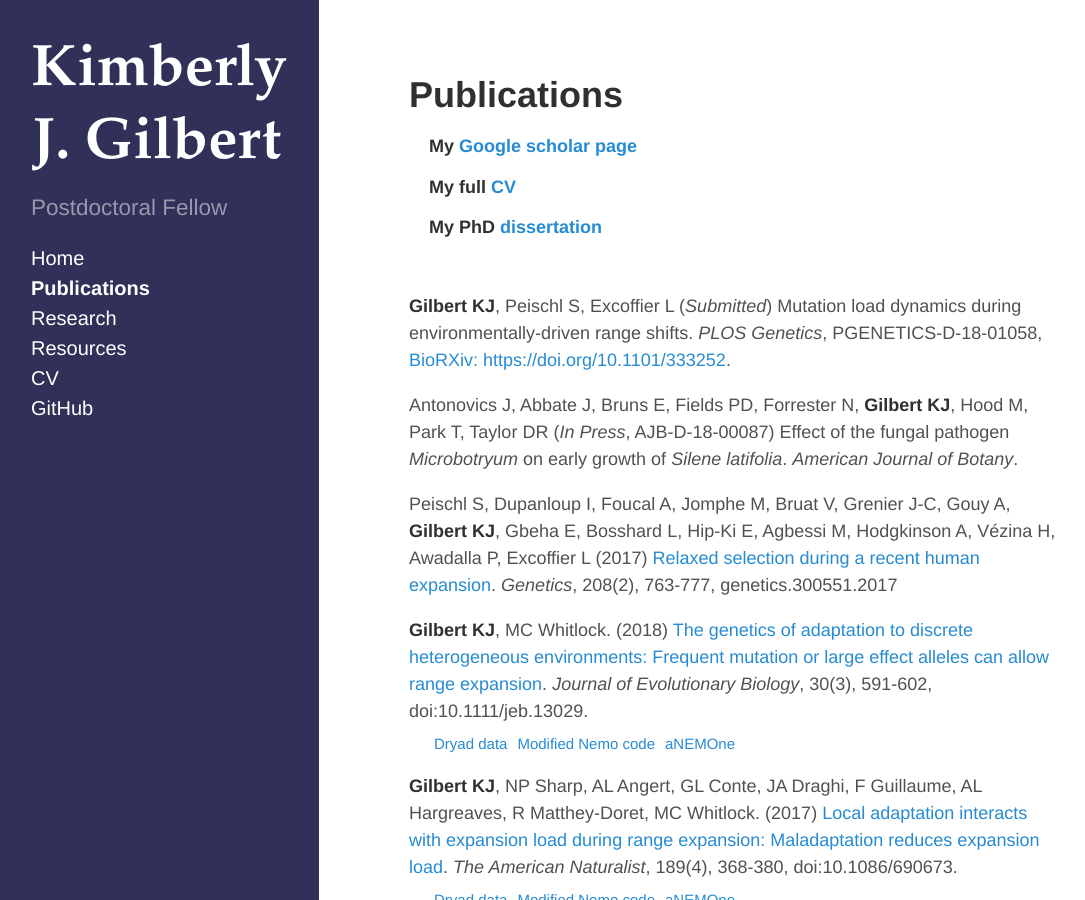
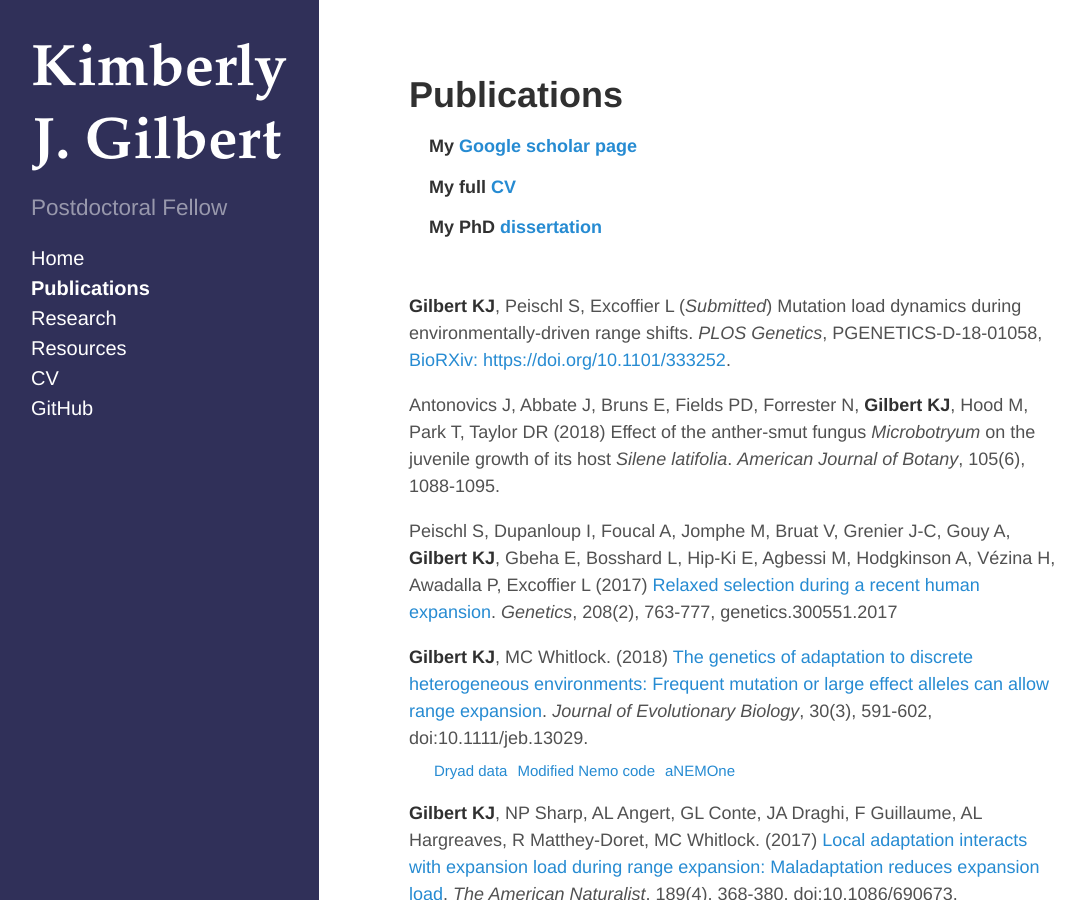
Before and after one commit to kjgilbert/kjgilbert.github.io, a Jekyll site: the page built from publications.md, in a window 1280 px wide and 900 px high. Shown: the whole window, without its empty margins (5-1090 px from the left). Built offline with Jekyll 4.4.1, drawn with Linux system fonts in a browser that asks for light colours; Markdown is read by kramdown in place of the engine named in the settings.

Commit message:
update with silene paper

```diff
--- a/publications.md
+++ b/publications.md
@@ -11,7 +11,7 @@ title: Publications
 
 **Gilbert KJ**, Peischl S, Excoffier L (*Submitted*) Mutation load dynamics during environmentally-driven range shifts. *PLOS Genetics*, PGENETICS-D-18-01058, [BioRXiv: https://doi.org/10.1101/333252](https://www.biorxiv.org/content/early/2018/05/29/333252).
 
-Antonovics J, Abbate J, Bruns E, Fields PD, Forrester N, **Gilbert KJ**, Hood M, Park T, Taylor DR (*In Press*, AJB-D-18-00087) Effect of the fungal pathogen *Microbotryum* on early growth of *Silene latifolia*. *American Journal of Botany*.
+Antonovics J, Abbate J, Bruns E, Fields PD, Forrester N, **Gilbert KJ**, Hood M, Park T, Taylor DR (2018) Effect of the anther-smut fungus *Microbotryum* on the juvenile growth of its host *Silene latifolia*. *American Journal of Botany*, 105(6), 1088-1095.
 
 Peischl S, Dupanloup I, Foucal A, Jomphe M, Bruat V, Grenier J-C, Gouy A, **Gilbert KJ**, Gbeha E, Bosshard L, Hip-Ki E, Agbessi M, Hodgkinson A, Vézina H, Awadalla P, Excoffier L (2017) [Relaxed selection during a recent human expansion](http://www.genetics.org/content/early/2017/11/28/genetics.117.300551). *Genetics*, 208(2), 763-777, genetics.300551.2017
 
```
Also changed, not shown: 1 other file.
